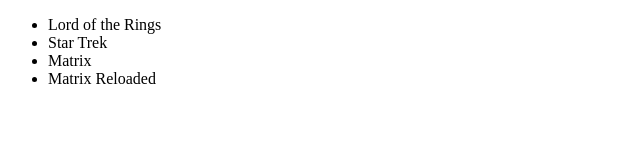
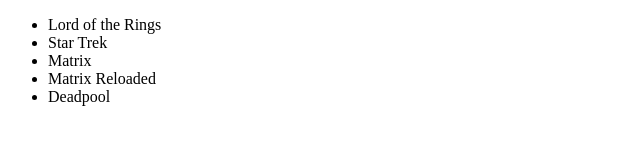
Before and after one commit to ultrox/git-seq, a plain HTML site: page index.html in a window 1280 px wide. Shown: the full height of the page, 0-640 px from the left. Drawn offline with Linux system fonts and the light colour scheme.

Commit message:
5. Add Deadpool

```diff
--- a/index.html
+++ b/index.html
@@ -11,6 +11,7 @@
         <li>Star Trek</li>
         <li>Matrix</li>
         <li>Matrix Reloaded</li>
+        <li>Deadpool</li>
       </ul>
     </body>
   </html>
```
